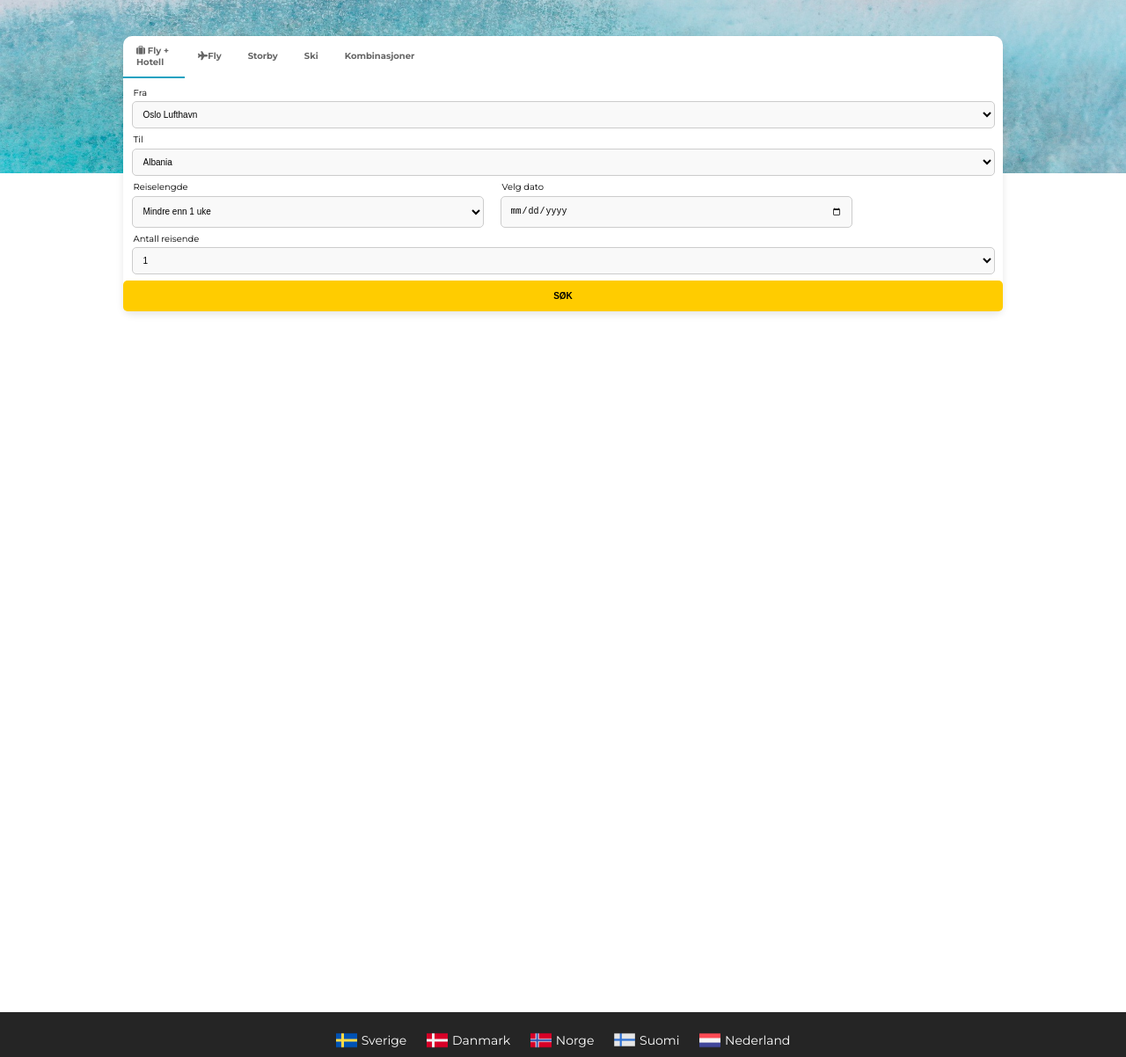
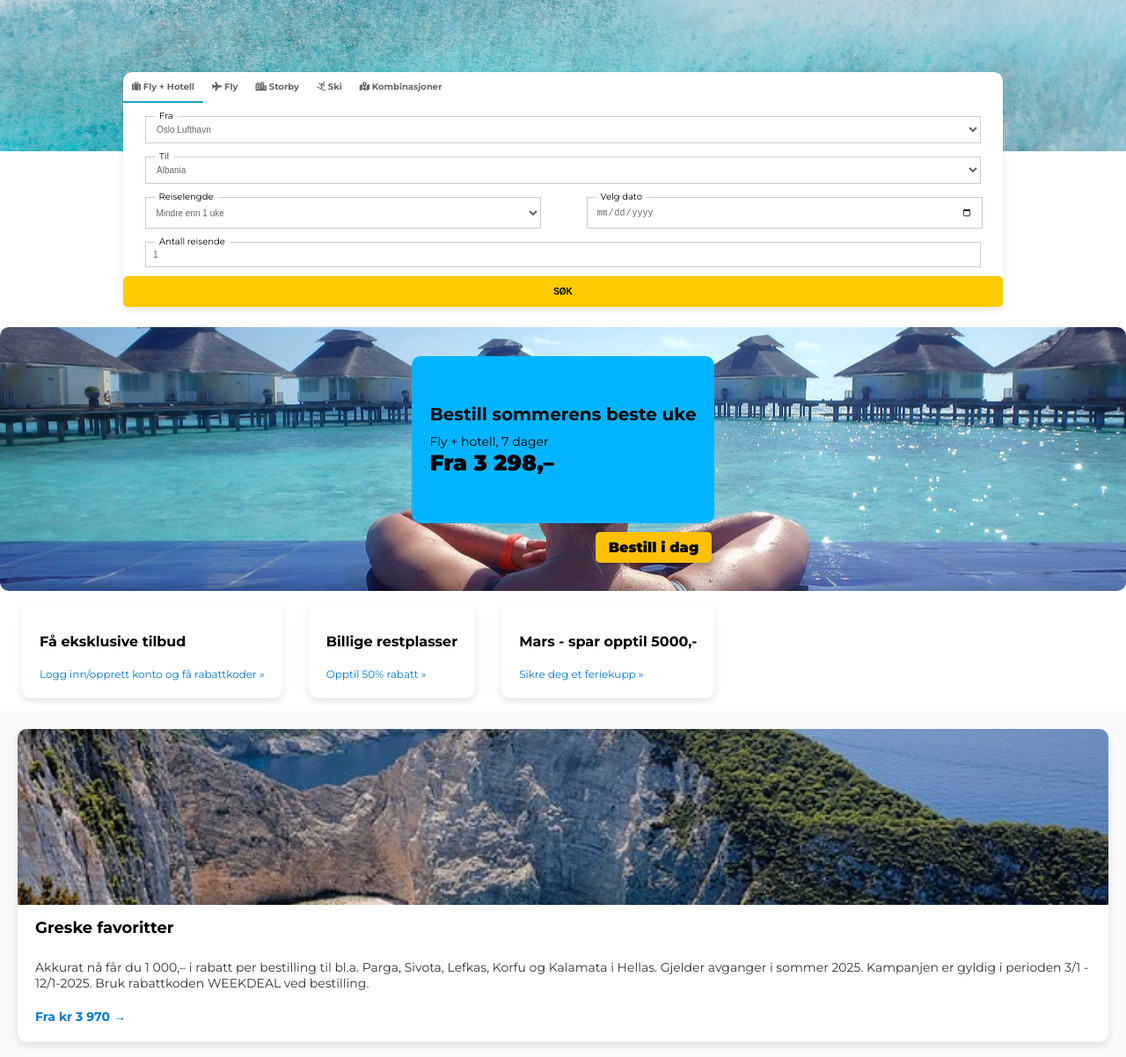
Before and after one commit to IceGqpple/WebutviklingEksamen, a plain HTML site: page index.html in a window 1280 px wide. Shown: the part 77-1279 px from the top of the page at 88% size. Drawn offline with Linux system fonts and the light colour scheme.

Commit message:
Main page mostly done
Main page is mostly done just some minor errors that are hard to fix

```diff
--- a/CSS/style.css
+++ b/CSS/style.css
@@ -47,10 +47,6 @@ nav div {
     font-size: 25px;
 }
 
-.hidepc {
-
-}
-
 .menu {
     position: relative;
     display: inline-block;
@@ -90,14 +86,14 @@ nav div {
 }
 
 .header-main {
-    height: 400px;
+    height: 350px;
     width: 100%;
     max-width: 1400px;
     display: grid;
     justify-items: center;
     grid-template-rows: repeat(4, 2fr);
     grid-template-columns: 1fr;
-    padding-bottom: 20px;
+    padding-bottom: 25px;
 }
 
 .background-banner {
@@ -119,14 +115,19 @@ nav div {
     font-size: 10px;
     background-color: white;
     grid-column: 1 / -1;
-    grid-row: 2 / 4;
+    grid-row: 2 / 5;
     align-self: center;
 }
 
 .booking-form .tabs {
     display: flex;
     margin-bottom: 10px;
-    overflow-x: scroll;
+    overflow-x: auto;
+    align-items: center;
+    justify-content: flex-start;
+    max-width: 100%;
+    width: 100%;
+    white-space: nowrap;
 }
 
 .booking-form .tabs a {
@@ -134,11 +135,12 @@ nav div {
     font-weight: bold;
     font-size: 10px;
     color: #666;
-    padding: 10px 15px;
+    padding: 10px 10px;
     border-bottom: 2px solid transparent;
     transition: color 0.3s, border-bottom 0.3s;
-    max-width: 40px;
-    align-self: center;
+    text-align: center;
+    white-space: nowrap;
+    flex: 0 0 auto;
 }
 
 .booking-form .tabs a.active {
@@ -154,42 +156,66 @@ nav div {
 .booking {
     display: flex;
     flex-wrap: wrap;
+    justify-content: space-around;
+    align-content: center;
+    gap: 15px;
 }
 
-.travelfrom {
-    width: 100%;
+.booking-form .travelfrom {
+    width: 95%;
+    margin-top: 5px;
 }
 
 .travelto {
-    width: 100%;
+    width: 95%;
 }
 
-.travellength {
-    width: 40%;
+.booking-form .travellength {
+    width: 45%;
+    margin-left: 6px;
 }
 
-.traveldate {
-    width: 40%;
+.booking-form .traveldate {
+    width: 45%;
+    margin-right: 5px;
 }
 
-.passengers {
-    width: 100%;
+.booking-form .passengers {
+    width: 95%;
+    margin-bottom: 10px;
 }
 
-.booking-form label {
-    font-weight: bold;
-    font-size: 0.85em;
-    margin-bottom: 5px;
-    display: block;
+.booking-form fieldset {
+    position: relative;
+    border: 1px solid #ccc;
+    padding: 0;
+    margin: 0;
+    background-color: #fff;
+    box-sizing: border-box;
 }
 
-.booking-form select, .booking-form input {
+.booking-form fieldset legend {
+    font-size: 10px;
+    background-color: #fff;
+    padding: 0 5px;
+    position: absolute;
+    top: -8px;
+    left: 10px;
+}
+
+.booking-form select,
+.booking-form input {
+    color: #666;
     width: 100%;
     padding: 8px;
-    border: 1px solid #ccc;
+    border: none;
+    outline: none;
+    font-size: 10px;
+    background-color: white;
     border-radius: 5px;
-    font-size: 10px;
-    background-color: #f9f9f9;
+    box-sizing: border-box;
+    margin: 0;
+    gap: 10px;
 }
 
 .booking-form input[type="date"] {
@@ -217,147 +243,162 @@ nav div {
     background-color: #e6b800;
 }
 
-.campaign {
-    background-color: #52d3f0;
-    text-align: center;
-    padding: 50px 20px;
-    color: white;
-    margin-top: 70px;
+.campaign-section {
+    position: relative;
+    width: 100%;
+    height: 300px;
+    background: url('../img/holiday-2733322_1280.jpg') no-repeat center center;
+    background-size: cover;
+    border-radius: 10px;
+    display: flex;
+    justify-content: center;
+    align-items: center;
+    flex-direction: column;
 }
 
-.campaign p {
-    font-size: 1.2em;
-    font-weight: bold;
-    margin-bottom: 10px;
-    line-height: 1.4;
+.campaign-content {
+    display: flex;
+    flex-wrap: wrap;
+    flex-direction: column;
+    justify-content: center;
+    background-color: rgba(0, 180, 255);
+    height: 150px;
+    padding: 20px;
+    border-radius: 10px;
+    text-align: left;
+    color: black;
+    max-width: 90%;
 }
 
-.campaign span {
-    display: block;
-    font-size: 1em;
-    margin-top: 5px;
+.campaign-content h1 {
+    font-size: 20px;
+    margin: 0;
+    font-weight: bold;
 }
 
-.campaign .button {
-    background-color: #019101;
-    color: white;
-    text-decoration: none;
-    padding: 12px 20px;
-    border-radius: 5px;
-    font-size: 1em;
-    font-weight: bold;
-    text-transform: uppercase;
+.campaign-content p {
+    margin: 0;
+    margin-top: 10px;
+    font-size: 14px;
+}
+
+.campaign-content .price {
+    font-size: 25px;
+    font-weight: 1000;
+    margin: 0;
+}
+
+.campaign-section a {
     display: inline-block;
     margin-top: 10px;
+    padding: 8px 15px;
+    background-color: #ffc107;
+    color: #000;
+    font-weight: 1000;
+    text-decoration: none;
+    border-radius: 5px;
+    box-shadow: 0 2px 5px rgba(0, 0, 0, 0.2);
+    margin-left: 206px;
 }
 
-/* Deals Section */
-.deals {
-    margin-top: 20px;
-    width: 90%;
+.offers-section {
+    display: flex;
+    gap: 30px;
+    overflow-x: auto;
+    padding: 15px;
+    padding-left: 25px;
+    max-width: 100vw;
+    align-items: center;
+    box-sizing: border-box;
+}
+
+.offer-card {
+    flex: 0 0 auto;
+    background-color: #fff;
+    border-radius: 10px;
+    box-shadow: 0 4px 8px rgba(0, 0, 0, 0.1);
+    padding: 20px;
+    scroll-snap-align: start;
+    display: flex;
+    flex-direction: column;
+    justify-content: space-between;
+}
+
+.offer-card h2 {
+    font-size: 16px;
+    font-weight: bold;
+    color: #000;
+    margin-bottom: 10px;
+}
+
+.offer-card a {
+    font-size: 12px;
+    color: #0078D4;
+    text-decoration: none;
+    font-weight: normal;
+    display: inline-block;
+    margin-top: 10px;
+    white-space: nowrap;
+}
+
+.tips-section {
     display: flex;
     flex-direction: column;
     gap: 20px;
+    padding: 20px;
+    box-sizing: border-box;
+    background-color: #f9f9f9;
 }
 
-.deals article {
-    background: white;
-    border: 1px solid #e8e8e8;
-    border-radius: 8px;
-    padding: 15px;
-    margin-bottom: 15px;
-    box-shadow: 0 2px 4px rgba(0, 0, 0, 0.1);
+.card {
+    background-color: #fff;
+    border-radius: 10px;
+    box-shadow: 0 4px 8px rgba(0, 0, 0, 0.1);
+    overflow: hidden;
+    display: flex;
+    flex-direction: column;
+    justify-content: space-between;
+    box-sizing: border-box;
 }
 
-.deals h3 {
-    font-size: 1em;
-    font-weight: bold;
-    margin-bottom: 10px;
-}
-
-.deals p {
-    font-size: 0.9em;
-    margin-bottom: 10px;
-    line-height: 1.4;
-    color: #555;
-}
-
-.deals a {
-    color: #1ca2c1;
-    text-decoration: none;
-    font-size: 0.9em;
-    font-weight: bold;
-    display: inline-flex;
-    align-items: center;
-}
-
-.deals a::after {
-    content: " »";
-    font-size: 1em;
-}
-
-/* Inspiration Section */
-.inspiration {
-    margin-top: 20px;
-    width: 90%;
-    display: grid;
-    grid-template-columns: 1fr;
-    gap: 20px;
-}
-
-.inspiration article {
-    position: relative;
-    background-color: white;
-    border: 1px solid #e8e8e8;
-    border-radius: 8px;
-    box-shadow: 0 2px 4px rgba(0, 0, 0, 0.1);
-    overflow: hidden;
-}
-
-.inspiration img {
-    width: 100%;
-    height: auto;
-    display: block;
-}
-
-.inspiration h3 {
-    font-size: 1em;
-    font-weight: bold;
-    padding: 10px;
-}
-
-.inspiration p {
-    font-size: 0.9em;
-    color: #555;
-    padding: 0 10px;
-    line-height: 1.4;
-    margin-bottom: 10px;
-}
-
-.inspiration a {
-    color: #1ca2c1;
-    text-decoration: none;
-    font-size: 0.9em;
-    font-weight: bold;
-    padding: 10px;
-    display: block;
-}
-
-/* Badge Styling */
-.badge {
+.card .label {
     position: absolute;
     top: 10px;
     left: 10px;
-    background-color: #019101;
-    color: white;
-    font-size: 0.8em;
+    background-color: #00a7c0;
+    color: #fff;
+    font-size: 12px;
+    font-weight: bold;
     padding: 5px 10px;
-    border-radius: 3px;
-    text-transform: uppercase;
+    border-radius: 5px;
+    z-index: 1;
+}
+
+.card img {
+    width: 100%;
+    height: 200px;
+    object-fit: cover;
+}
+
+.card h2 {
+    font-size: 18px;
     font-weight: bold;
+    color: #000;
+    margin: 15px 20px;
 }
-.badge.nyhet {
-    background-color: #1ca2c1;
+
+.card p {
+    margin: 10px 20px;
+    font-size: 14px;
+    color: #333;
+}
+
+.card a {
+    margin: 10px 20px 20px;
+    font-size: 14px;
+    color: #0078d4;
+    text-decoration: none;
+    font-weight: bold;
 }
 
 footer {
@@ -446,15 +487,13 @@ footer {
     width: 100px;
     border: 1px solid #ffffff;
     border-radius: 4px;
-    background-color: #333333;
-    color: #ffffff;
+    background-color: white;
     margin: 8px 0px;
 }
 
 .newsletter input[type="email"]::placeholder {
-    color: #ffffff88;
-    opacity: 0.8;
-    font-size: 8px;
+    color: rgba(0, 0, 0, 0.562);
+    font-size: 10px;
 }
 
 .newsletter button {
--- a/index.html
+++ b/index.html
@@ -41,10 +41,10 @@
                 <form class="booking-form">
                     <div class="tabs">
                         <a href="#" class="active"><i class="fa-solid fa-suitcase"></i> Fly + Hotell</a>
-                        <a href="#"><i class="fa-solid fa-plane"></i>Fly</a>
-                        <a href="#">Storby</a>
-                        <a href="#">Ski</a>
-                        <a href="#">Kombinasjoner</a>
+                        <a href="#"><i class="fa-solid fa-plane"></i> Fly</a>
+                        <a href="#"><i class="fa-solid fa-city"></i> Storby</a>
+                        <a href="#"><i class="fa-solid fa-person-skiing"></i> Ski</a>
+                        <a href="#"><i class="fa-solid fa-map-location-dot"></i> Kombinasjoner</a>
                     </div>
                     <div class="booking">
                         <fieldset class="travelfrom">
@@ -77,88 +77,82 @@
                         </fieldset>
                         <fieldset class="passengers">
                             <legend>Antall reisende</legend>
-                            <select id="travelers">
-                                <option>1</option>
-                                <option>2</option>
-                                <option>3</option>
-                                <option>4</option>
-                            </select>
+                            <input type="number" id="travelers" min="1" max="10" value="1">
                         </fieldset>
                     </div>
                         <button type="submit">Søk</button>
                 </form>
             </section>
 
-            <!-- Campaign Section
-            <section class="campaign">
-                <p>Bestill sommerens beste uke<br><span>Fly + hotell, 7 dager</span></p>
-                <a href="hotell.html" class="button">Bestill i dag</a>
+            <section class="campaign-section">
+                <article class="campaign-content">
+                    <h1>Bestill sommerens beste uke</h1>
+                    <p>Fly + hotell, 7 dager</p>
+                    <p class="price">Fra 3 298,–</p>
+                </article>
+                <a href="hotell.html">Bestill i dag</a>
             </section>
 
-            <section class="deals">
-                <article>
-                    <h3>Greske favoritter</h3>
-                    <p>Finn din drømmetur til Hellas.</p>
-                    <a href="#">Se tilbud &raquo;</a>
+            <section class="offers-section">
+                <article class="offer-card">
+                    <h2>Få eksklusive tilbud</h2>
+                    <a href="#">Logg inn/opprett konto og få rabattkoder &raquo;</a>
                 </article>
-                <article>
-                    <h3>Solskinnspriser</h3>
-                    <p>Bestill ferien i dag.</p>
-                    <a href="#">Utforsk mer &raquo;</a>
+                <article class="offer-card">
+                    <h2>Billige restplasser</h2>
+                    <a href="#">Opptil 50% rabatt &raquo;</a>
                 </article>
-                <article>
-                    <h3>Storbyferie</h3>
-                    <p>Oppdag nye eventyr i storbyer.</p>
-                    <a href="#">Utforsk reisemål &raquo;</a>
+                <article class="offer-card">
+                    <h2>Mars - spar opptil 5000,-</h2>
+                    <a href="#">Sikre deg et feriekupp &raquo;</a>
                 </article>
             </section>
 
-            <section class="inspiration">
-                <article>
-                    <span class="badge">Ukens Deal</span>
-                    <img src="images/deal.jpg" alt="Deal">
-                    <h3>Fantastiske tilbud</h3>
-                    <p>Fantastiske reisetilbud.</p>
-                    <a href="#">Se detaljer</a>
+            <section class="tips-section">
+                <article class="card">
+                    <div class="label">Ukens Deal</div>
+                    <img src="img/beach-6514331_640.jpg" alt="Greske favoritter">
+                    <h2>Greske favoritter</h2>
+                    <p>Akkurat nå får du 1 000,– i rabatt per bestilling til bl.a. Parga, Sivota, Lefkas, Korfu og Kalamata i Hellas. Gjelder avganger i sommer 2025. Kampanjen er gyldig i perioden 3/1 - 12/1-2025. Bruk rabattkoden WEEKDEAL ved bestilling.</p>
+                    <a href="#">Fra kr 3 970 &rarr;</a>
                 </article>
 
-                <article>
-                    <span class="badge">Nyhet</span>
-                    <img src="images/nyhet.jpg" alt="Nyhet">
-                    <h3>Nyhet</h3>
-                    <p>Opplev noe nytt i år.</p>
-                    <a href="#">Utforsk nyheter</a>
+                <article class="card">
+                    <img src="img/beach-1836467_640.jpg" alt="Solskinnspriser">
+                    <h2>Solskinnspriser – bestill i dag!</h2>
+                    <p>Spar opptil 45%. Akkurat nå tilbyr vi billige vinterreiser til mange reisemål. Bestill vinterens herligste uke i dag!</p>
+                    <a href="#">Fra kr 3 203 &rarr;</a>
                 </article>
 
-                <article>
-                    <img src="images/greece.jpg" alt="Greece">
-                    <h3>Utforsk Hellas</h3>
-                    <p>Oppdag strendene og øyene.</p>
-                    <a href="#">Les mer</a>
+                <article class="card">
+                    <img src="img/cathedral-427997_640.jpg" alt="Storbyferie">
+                    <h2>Storbyferie</h2>
+                    <p>Bestill en langhelg og unn deg en flott weekendreise i en storby der du selv velger reiselengde, fly og nøye utvalgte hotell.</p>
+                    <a href="#">Les mer &rarr;</a>
                 </article>
 
-                <article>
-                    <img src="images/london.jpg" alt="London">
-                    <h3>Storbyferie</h3>
-                    <p>Gjør det meste ut av reisen din.</p>
-                    <a href="#">Les mer</a>
+                <article class="card">
+                    <img src="img/building-7014904_640.jpg" alt="London">
+                    <h2>Besøk påskefavoritten London</h2>
+                    <p>London er en av de mest populære reisemålene i påsken, kjent for sin unike blanding av historie, kultur og moderne opplevelser.</p>
+                    <a href="#">Fra kr 2 150 &rarr;</a>
                 </article>
 
-                <article>
-                    <img src="images/spain.jpg" alt="Spain">
-                    <h3>Oppdag Spania</h3>
-                    <p>Sol, sand og spennende kulturer.</p>
-                    <a href="#">Les mer</a>
+                <article class="card">
+                    <div class="label">Nyhet</div>
+                    <img src="img/ski-slope-3223709_640.jpg" alt="Skiferie">
+                    <h2>Skiferie</h2>
+                    <p>Drømmer du om puddersnø, frisk fjelluft og fartsfylte nedfarter? Vinteren er endelig her, og det betyr at skisesongen er i full gang!</p>
+                    <a href="#">Se alle skistedene &rarr;</a>
                 </article>
 
-                <article>
-                    <img src="images/tropical.jpg" alt="Tropical">
-                    <h3>Eksotiske reiser</h3>
-                    <p>Få drømmereisen til en fantastisk pris.</p>
-                    <a href="#">Utforsk tilbud</a>
+                <article class="card">
+                    <img src="img/beach-666122_640.jpg" alt="Sommerdrøm">
+                    <h2>Spar opptil 7000,- til sommer</h2>
+                    <p>Drømmer du om solfylte dager og eksotiske opplevelser? Nå har du sjansen til å sikre deg din drømmeferie til en fantastisk pris!</p>
+                    <a href="#">Les mer &rarr;</a>
                 </article>
             </section>
-            -->
         </main>
         <footer id="footer">
             <section class="countries">
```
